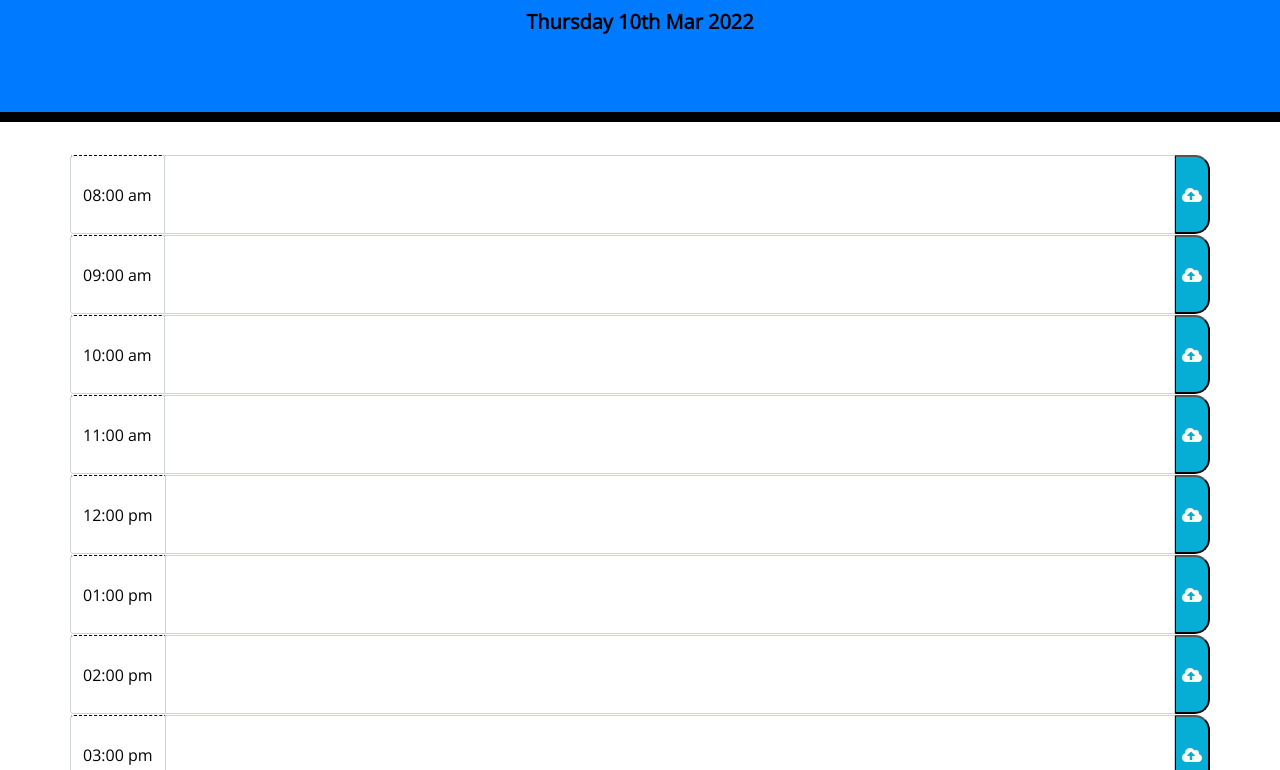
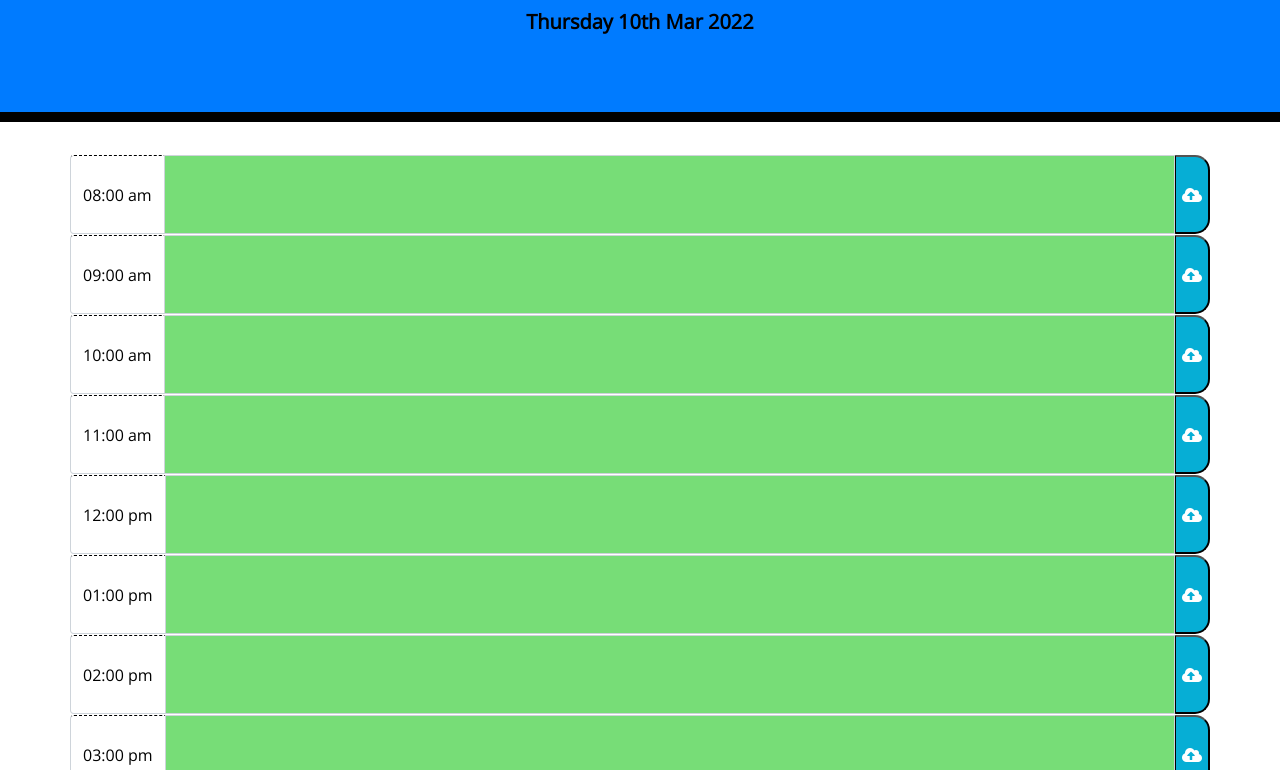
Before and after one commit to EthanP94/workday.schedule, a plain HTML site: page index.html in a window 1280 px wide. Shown: the part 182-952 px from the top of the page. Drawn offline with nearby package versions, Linux system fonts and the light colour scheme.

Commit message:
changed var to military time. Added the time in the textare line of all the time slots and removed the id for time. This fixed the problem of the past not being properly colored

```diff
--- a/assets/js/script.js
+++ b/assets/js/script.js
@@ -1,6 +1,6 @@
 myStorage = window.localStorage;
 
-var hour = moment().format('h:mm:ss a');
+var hour = moment().format("H");
 var currentDay = moment().format('dddd') + " " + moment().format("Do MMM YYYY");
 var userInput;
 var hourSpan;
@@ -21,34 +21,35 @@ var workHours = [hour8, hour9, hour10, hour11, hour12, hour13, hour14, hour15, h
 $('#currentDay').text(currentDay);
 
 function scheduleEvents() {
-    var event8 = JSON.parse(localStorage.getItem("8:00 AM"));
+    var event8 = JSON.parse(localStorage.getItem("8:00 am"));
     hour8.val(event8);
-    var event9 = JSON.parse(localStorage.getItem("9:00 AM"));
+    var event9 = JSON.parse(localStorage.getItem("9:00 am"));
     hour9.val(event9);
-    var event10 = JSON.parse(localStorage.getItem("10:00 AM"));
+    var event10 = JSON.parse(localStorage.getItem("10:00 am"));
     hour10.val(event10);
-    var event11 = JSON.parse(localStorage.getItem("11:00 AM"));
+    var event11 = JSON.parse(localStorage.getItem("11:00 am"));
     hour11.val(event11);
-    var event12 = JSON.parse(localStorage.getItem("12:00 PM"));
+    var event12 = JSON.parse(localStorage.getItem("12:00 pm"));
     hour12.val(event12);
-    var event13 = JSON.parse(localStorage.getItem("1:00 PM"));
+    var event13 = JSON.parse(localStorage.getItem("1:00 pm"));
     hour13.val(event13);
-    var event14 = JSON.parse(localStorage.getItem("2:00 PM"));
+    var event14 = JSON.parse(localStorage.getItem("2:00 pm"));
     hour14.val(event14);
-    var event15 = JSON.parse(localStorage.getItem("3:00 PM"));
+    var event15 = JSON.parse(localStorage.getItem("3:00 pm"));
     hour15.val(event15);
-    var event16= JSON.parse(localStorage.getItem("4:00 PM"));
+    var event16= JSON.parse(localStorage.getItem("4:00 pm"));
     hour16.val(event16);
-    var event17 = JSON.parse(localStorage.getItem("5:00 PM"));
+    var event17 = JSON.parse(localStorage.getItem("5:00 pm"));
     hour17.val(event17);
-    var event18 = JSON.parse(localStorage.getItem("6:00 PM"));
+    var event18 = JSON.parse(localStorage.getItem("6:00 pm"));
     hour18.val(event18);
 }
 
-function backgroundColor () {
+function backgroundColor (){
     $(".form-control").each(function () {
-        var timeSlot = parseInt($(this).attr("id"));
-        hour = parseInt(hour);
+        var timeSlot = +($(this).attr("time"));
+        console.log(timeSlot)
+        hour = +(hour);
         console.log(timeSlot);
         console.log(hour);
         if (hour > timeSlot) {
@@ -63,7 +64,7 @@ function backgroundColor () {
 
 $(document).ready(function(){
     scheduleEvents()
-    backgoundColor()
+    backgroundColor()
     $(".saveBtn").on("click", function(){
         userInput = $(this).siblings(".form-control").val().trim();
         console.log(userInput);
--- a/index.html
+++ b/index.html
@@ -33,7 +33,7 @@
           <div class="input-group-prepend">
             <span class="input-group-text hour">08:00 am</span>
           </div>
-          <textarea class="form-control" aria-label="With textarea" id="8:00am"></textarea>
+          <textarea class="form-control" aria-label="With textarea" time="8"></textarea>
           <button type="button" class="saveBtn"><i class="fas fa-cloud-upload-alt"></i></button>
         </div>
       </div>
@@ -42,7 +42,7 @@
           <div class="input-group-prepend">
             <span class="input-group-text hour">09:00 am</span>
           </div>
-          <textarea class="form-control" aria-label="With textarea" id="9:00am"></textarea>
+          <textarea class="form-control" aria-label="With textarea" time="9"></textarea>
           <button type="button" class="saveBtn"><i class="fas fa-cloud-upload-alt"></i></button>
         </div>
       </div>
@@ -51,7 +51,7 @@
           <div class="input-group-prepend">
             <span class="input-group-text hour">10:00 am</span>
           </div>
-          <textarea class="form-control" aria-label="With textarea" id="10:00am"></textarea>
+          <textarea class="form-control" aria-label="With textarea" time="10"></textarea>
           <button type="button" class="saveBtn"><i class="fas fa-cloud-upload-alt"></i></button>
         </div>
       </div>
@@ -60,7 +60,7 @@
           <div class="input-group-prepend">
             <span class="input-group-text hour">11:00 am</span>
           </div>
-          <textarea class="form-control" aria-label="With textarea" id="11:00am"></textarea>
+          <textarea class="form-control" aria-label="With textarea" time="11"></textarea>
           <button type="button" class="saveBtn"><i class="fas fa-cloud-upload-alt"></i></button>
         </div>
       </div>
@@ -69,7 +69,7 @@
           <div class="input-group-prepend">
             <span class="input-group-text hour">12:00 pm</span>
           </div>
-          <textarea class="form-control" aria-label="With textarea" id="12:00pm"></textarea>
+          <textarea class="form-control" aria-label="With textarea"  time="12"></textarea>
           <button type="button" class="saveBtn"><i class="fas fa-cloud-upload-alt"></i></button>
         </div>
       </div>
@@ -78,7 +78,7 @@
           <div class="input-group-prepend">
             <span class="input-group-text hour">01:00 pm</span>
           </div>
-          <textarea class="form-control" aria-label="With textarea" id="1:00pm"></textarea>
+          <textarea class="form-control" aria-label="With textarea"  time="13"></textarea>
           <button type="button" class="saveBtn"><i class="fas fa-cloud-upload-alt"></i></button>
         </div>
       </div>
@@ -87,7 +87,7 @@
           <div class="input-group-prepend">
             <span class="input-group-text hour">02:00 pm</span>
           </div>
-          <textarea class="form-control" aria-label="With textarea" id="2:00pm"></textarea>
+          <textarea class="form-control" aria-label="With textarea" time="14"></textarea>
           <button type="button" class="saveBtn"><i class="fas fa-cloud-upload-alt"></i></button>
         </div>
       </div>
@@ -96,7 +96,7 @@
           <div class="input-group-prepend">
             <span class="input-group-text hour">03:00 pm</span>
           </div>
-          <textarea class="form-control" aria-label="With textarea" id="3:00pm"></textarea>
+          <textarea class="form-control" aria-label="With textarea" time="15"></textarea>
           <button type="button" class="saveBtn"><i class="fas fa-cloud-upload-alt"></i></button>
         </div>
       </div>
@@ -105,7 +105,7 @@
           <div class="input-group-prepend">
             <span class="input-group-text hour">04:00 pm</span>
           </div>
-          <textarea class="form-control" aria-label="With textarea" id="4:00pm"></textarea>
+          <textarea class="form-control" aria-label="With textarea" time="16"></textarea>
           <button type="button" class="saveBtn"><i class="fas fa-cloud-upload-alt"></i></button>
         </div>
       </div>
@@ -114,7 +114,7 @@
           <div class="input-group-prepend">
             <span class="input-group-text hour">05:00 pm</span>
           </div>
-          <textarea class="form-control" aria-label="With textarea" id="5:00pm"></textarea>
+          <textarea class="form-control" aria-label="With textarea" time="17"></textarea>
           <button type="button" class="saveBtn"><i class="fas fa-cloud-upload-alt"></i></button>
         </div>
       </div>
@@ -123,7 +123,7 @@
           <div class="input-group-prepend">
             <span class="input-group-text hour">06:00 pm</span>
           </div>
-          <textarea class="form-control" aria-label="With textarea" id="6:00pm"></textarea>
+          <textarea class="form-control" aria-label="With textarea" time="18"></textarea>
           <button type="button" class="saveBtn"><i class="fas fa-cloud-upload-alt"></i></button>
         </div>
       </div>
```
